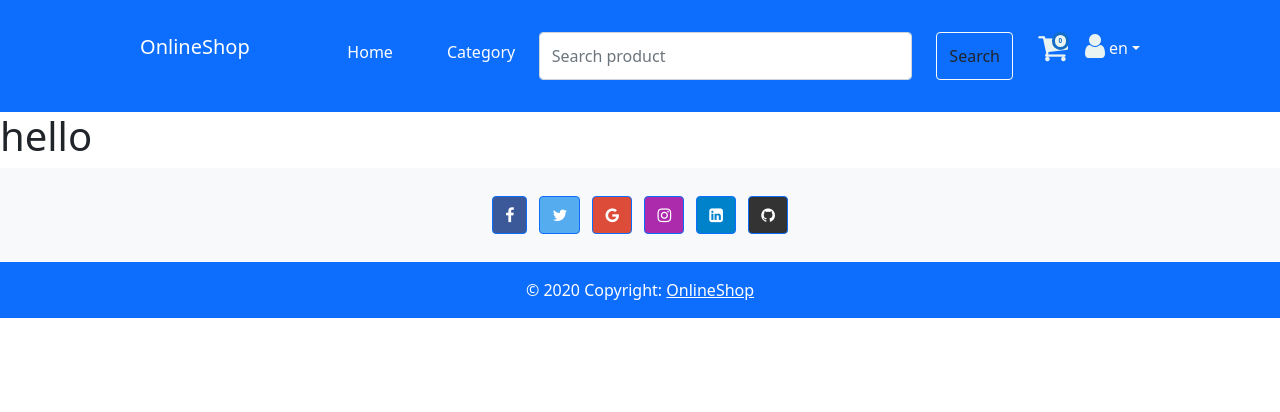
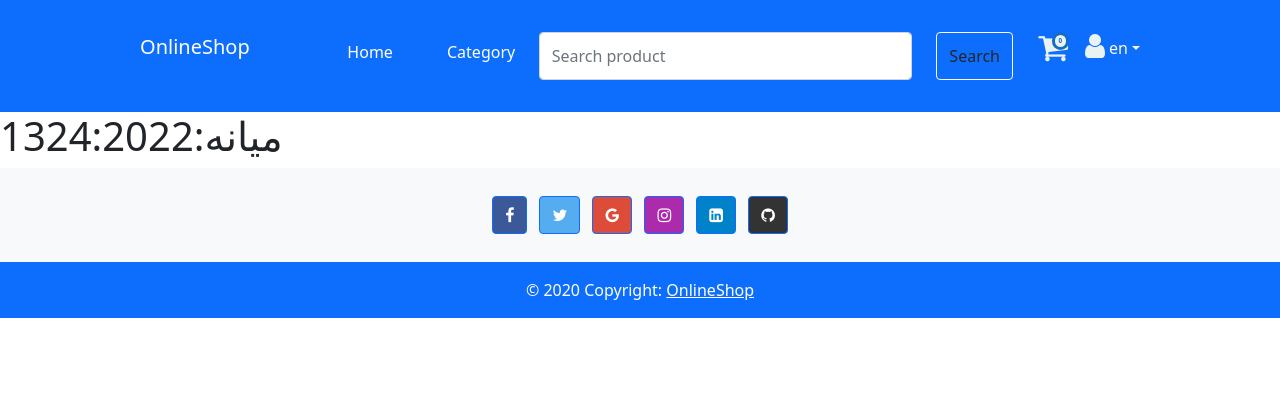
Before and after one commit to MohammadNasimi/Project_Final, a Django app: template templates/landing/order/cart_list_order_customer.html in a window 1280 px wide. Shown: the top 412 px of the page. Run offline with Django 4.2, Linux system fonts and the light colour scheme; the template is opened without the code that fills it: values that come from a table or form of the project are taken from there, others are empty; data comes from the database, SQL or seed files in the repository; parts of the project's set-up code (start-up, migrations or seed data) failed here and were passed over; some libraries are stand-ins or nearby versions.

Commit message:
add/address html

```diff
--- a/templates/landing/order/cart_list_order_customer.html
+++ b/templates/landing/order/cart_list_order_customer.html
@@ -2,5 +2,5 @@
 {% load static %}
 {% block title %} Home {% endblock %}
 {% block content %}
-    <h1> hello</h1>
+    <h1> {{ context }}</h1>
 {% endblock %}
```
